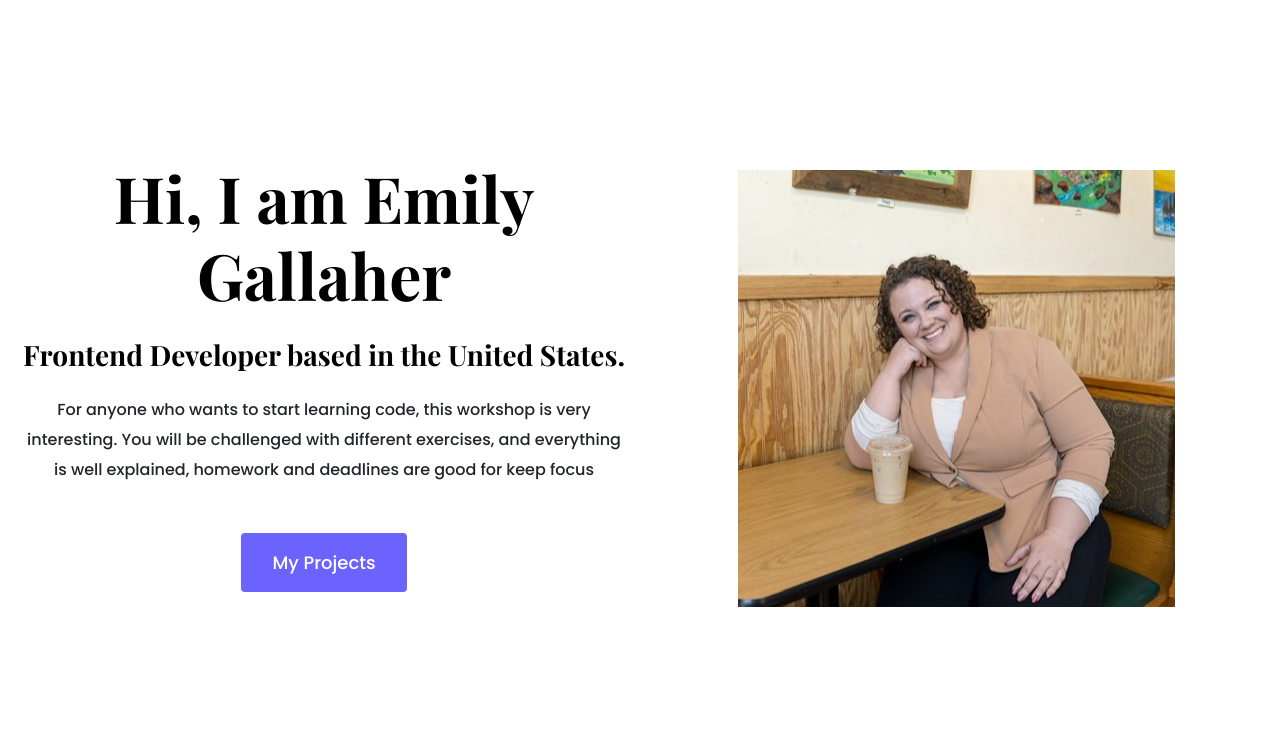
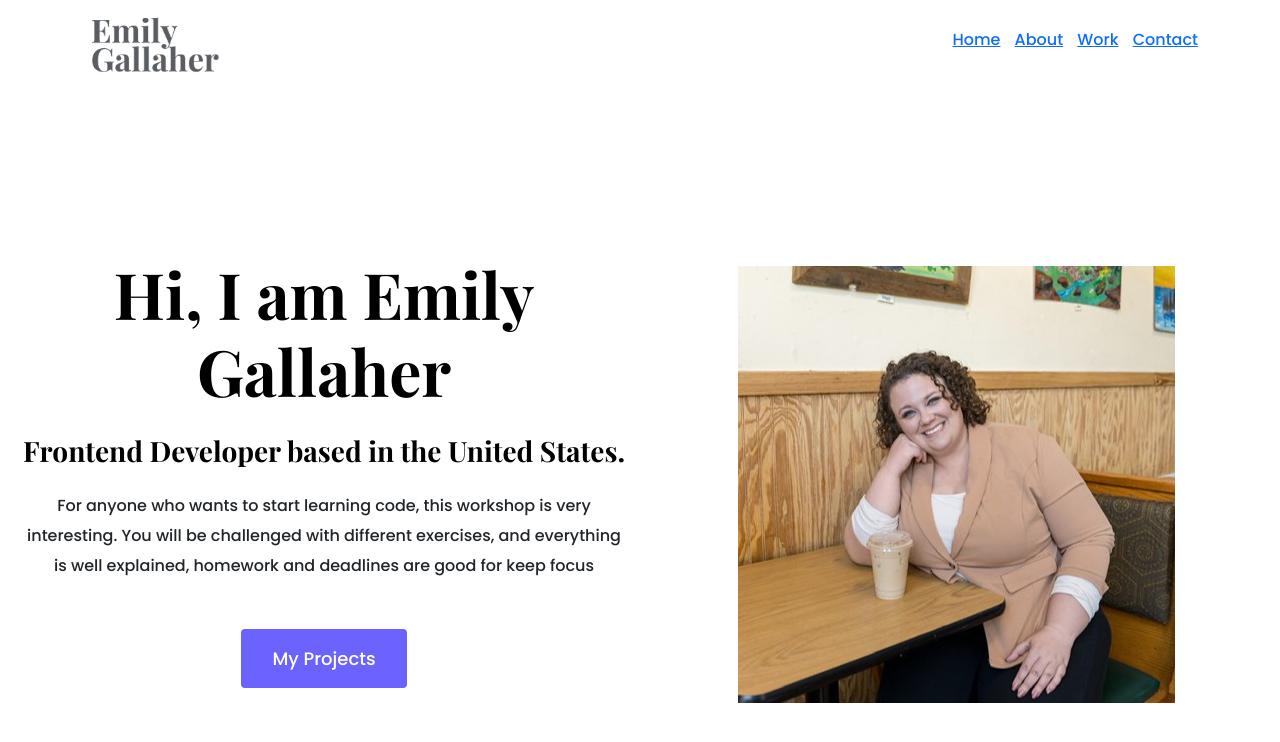
Before and after one commit to EmilyGallaher/react-portfolio, a plain HTML site: page about.html in a window 1280 px wide. Drawn offline with nearby package versions, Linux system fonts and the light colour scheme.

Commit message:
adding nav bar to all pages and linking

```diff
--- a/about.html
+++ b/about.html
@@ -17,6 +17,28 @@
     <meta name="viewport" content="width=device-width, initial-scale=1.0" />
     <title>Portfolio Project</title>
 </head>
+<body>
+<div class="container">
+    <nav class="d-flex justify-content-between">
+        <a class="navbar-brand" href="/">
+            <img src="portfolioimg.png.png" alt="" class="nav-logo">
+        </a>
+        <ul>
+            <li>
+                <a href="index.html"> Home</a>
+            </li>
+            <li class="active">
+                <a href="/"> About</a>
+            </li>
+            <li>
+                <a href="/content.html"> Work</a>
+            </li>
+            <li>
+                <a href="/contactme.html"> Contact</a>
+            </li>
+        </ul>
+    </nav>
+</div>
 <div class="about-container">
     <div class="row">
         <div class="col-lg-6">
@@ -41,7 +63,6 @@
     </div>
 
 </div>
-<body>
 
 </body>
 </html>
--- a/src/style.css
+++ b/src/style.css
@@ -127,3 +127,13 @@ h1.mb-5 {
     padding: 160px 20px;
     margin: 20px;
 }
+nav li {
+
+    display: inline;
+    list-style: none;
+    line-height: 80px;
+    margin-left: 10px;
+}
+.nav-logo   {
+    width: 150px;
+}
```
Also changed, not shown: contactme.html (+21 -0 lines), content.html (+21 -0 lines), index.html (+21 -0 lines), portfolioimg.png.png (added).
